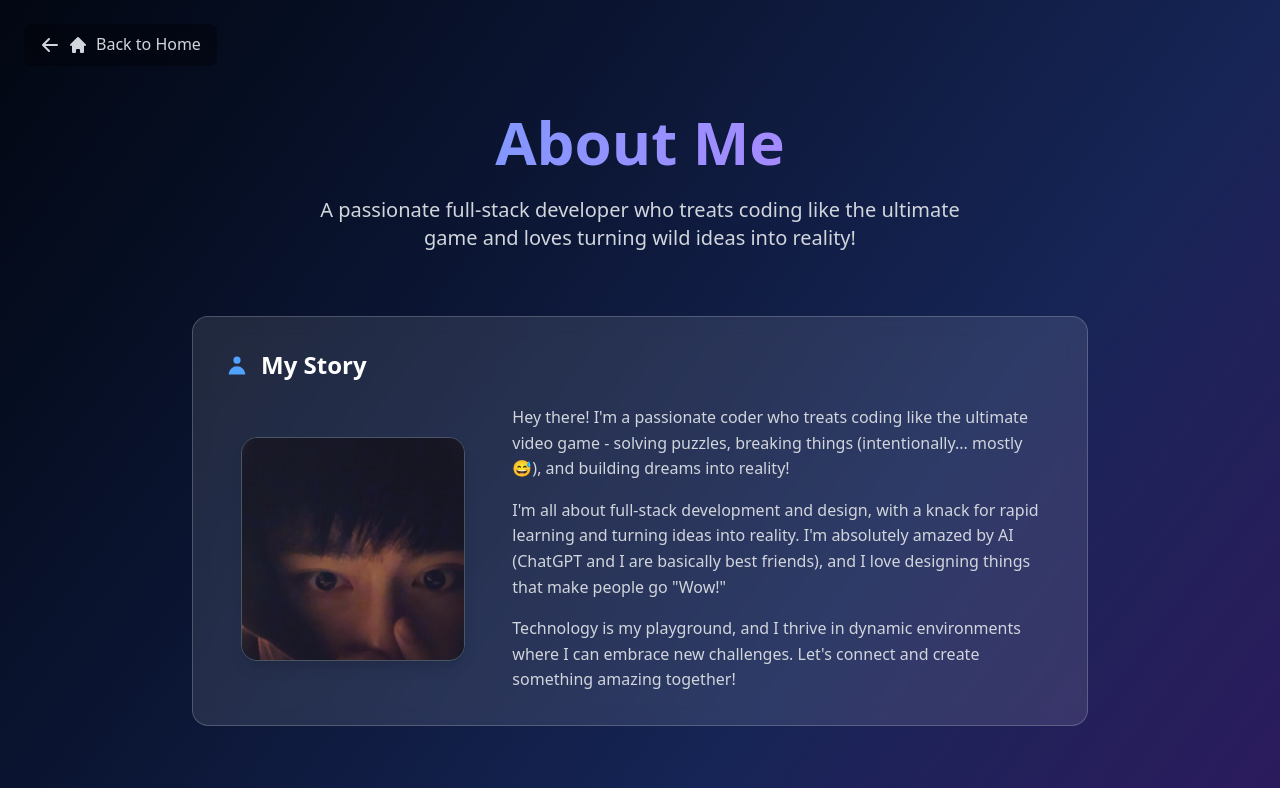
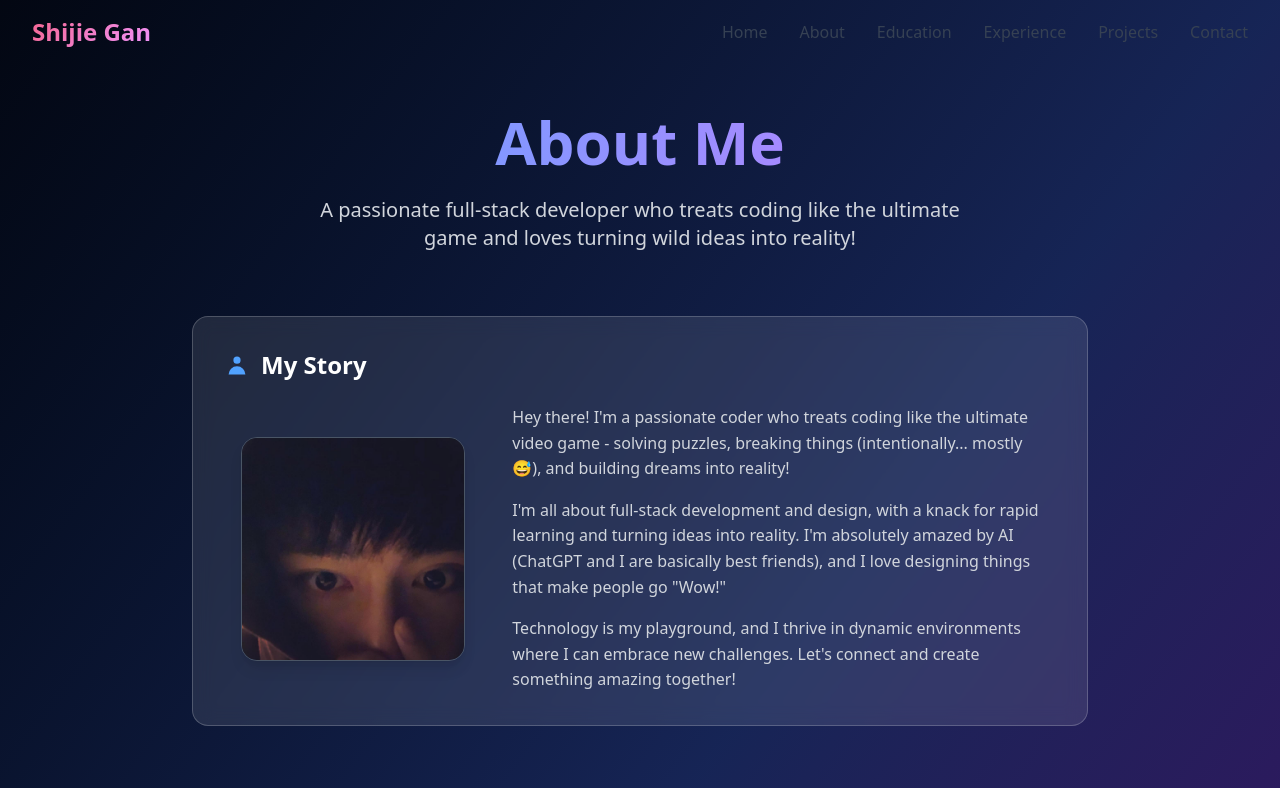
Before and after one commit to sgan0420/portfolio, a Next.js app: page /about in a window 1280 px wide. Shown: the top 788 px of the page. Built offline with nearby package versions, Linux system fonts and the light colour scheme.

Commit message:
add header to every page

```diff
--- a/src/app/about/page.tsx
+++ b/src/app/about/page.tsx
@@ -2,7 +2,8 @@
 
 import { motion } from "framer-motion";
 import Link from "next/link";
-import { HiUser, HiHeart, HiArrowLeft, HiHome, HiBriefcase, HiAcademicCap } from "react-icons/hi";
+import Header from "@/components/Header";
+import { HiUser, HiHeart, HiBriefcase, HiAcademicCap } from "react-icons/hi";
 
 const About = () => {
   const containerVariants = {
@@ -26,22 +27,8 @@ const About = () => {
 
   return (
     <div className="min-h-screen bg-gradient-to-br from-gray-950 via-blue-950 to-purple-950 text-white">
-      {/* Back/Home Button - Fixed Position */}
-      <motion.div
-        initial={{ opacity: 0, x: -20 }}
-        animate={{ opacity: 1, x: 0 }}
-        transition={{ duration: 0.5 }}
-        className="fixed top-6 left-6 z-40"
-      >
-        <Link
-          href="/"
-          className="inline-flex items-center gap-2 px-4 py-2 text-gray-300 hover:text-white transition-colors duration-300 group bg-black/30 backdrop-blur-sm rounded-lg"
-        >
-          <HiArrowLeft className="w-5 h-5 group-hover:-translate-x-1 transition-transform duration-300" />
-          <HiHome className="w-5 h-5" />
-          <span className="font-medium">Back to Home</span>
-        </Link>
-      </motion.div>
+      {/* Header */}
+      <Header />
 
       <div className="container mx-auto px-6 pt-28 pb-20">
         <motion.div
--- a/src/app/contact/page.tsx
+++ b/src/app/contact/page.tsx
@@ -3,15 +3,14 @@
 import { useState } from "react";
 import { motion } from "framer-motion";
 import Link from "next/link";
+import Header from "@/components/Header";
 import {
   HiMail,
   HiPhone,
   HiLocationMarker,
   HiPaperAirplane,
   HiUser,
-  HiChat,
-  HiArrowLeft,
-  HiHome
+  HiChat
 } from "react-icons/hi";
 import { FaGithub, FaLinkedin, FaInstagram } from "react-icons/fa";
 
@@ -100,22 +99,8 @@ const Contact = () => {
 
   return (
     <div className="min-h-screen bg-gradient-to-br from-gray-950 via-blue-950 to-purple-950 text-white">
-      {/* Back/Home Button - Fixed Position */}
-      <motion.div
-        initial={{ opacity: 0, x: -20 }}
-        animate={{ opacity: 1, x: 0 }}
-        transition={{ duration: 0.5 }}
-        className="fixed top-6 left-6 z-40"
-      >
-        <Link
-          href="/"
-          className="inline-flex items-center gap-2 px-4 py-2 text-gray-300 hover:text-white transition-colors duration-300 group bg-black/30 backdrop-blur-sm rounded-lg"
-        >
-          <HiArrowLeft className="w-5 h-5 group-hover:-translate-x-1 transition-transform duration-300" />
-          <HiHome className="w-5 h-5" />
-          <span className="font-medium">Back to Home</span>
-        </Link>
-      </motion.div>
+      {/* Header */}
+      <Header />
 
       <div className="container mx-auto px-6 pt-28 pb-20">
         <motion.div
--- a/src/app/education/page.tsx
+++ b/src/app/education/page.tsx
@@ -2,7 +2,8 @@
 
 import { motion } from "framer-motion";
 import Link from "next/link";
-import { HiAcademicCap, HiArrowLeft, HiHome, HiCode } from "react-icons/hi";
+import Header from "@/components/Header";
+import { HiAcademicCap, HiCode } from "react-icons/hi";
 
 const Education = () => {
   const containerVariants = {
@@ -26,22 +27,8 @@ const Education = () => {
 
   return (
     <div className="min-h-screen bg-gradient-to-br from-gray-950 via-blue-950 to-purple-950 text-white">
-      {/* Back/Home Button - Fixed Position */}
-      <motion.div
-        initial={{ opacity: 0, x: -20 }}
-        animate={{ opacity: 1, x: 0 }}
-        transition={{ duration: 0.5 }}
-        className="fixed top-6 left-6 z-40"
-      >
-        <Link
-          href="/"
-          className="inline-flex items-center gap-2 px-4 py-2 text-gray-300 hover:text-white transition-colors duration-300 group bg-black/30 backdrop-blur-sm rounded-lg"
-        >
-          <HiArrowLeft className="w-5 h-5 group-hover:-translate-x-1 transition-transform duration-300" />
-          <HiHome className="w-5 h-5" />
-          <span className="font-medium">Back to Home</span>
-        </Link>
-      </motion.div>
+      {/* Header */}
+      <Header />
 
       <div className="container mx-auto px-6 pt-28 pb-20">
         <motion.div
--- a/src/app/experience/page.tsx
+++ b/src/app/experience/page.tsx
@@ -2,7 +2,8 @@
 
 import { motion } from "framer-motion";
 import Link from "next/link";
-import { HiCode, HiArrowLeft, HiHome } from "react-icons/hi";
+import Header from "@/components/Header";
+import { HiCode } from "react-icons/hi";
 
 const Experience = () => {
   const containerVariants = {
@@ -26,22 +27,8 @@ const Experience = () => {
 
   return (
     <div className="min-h-screen bg-gradient-to-br from-gray-950 via-blue-950 to-purple-950 text-white">
-      {/* Back/Home Button - Fixed Position */}
-      <motion.div
-        initial={{ opacity: 0, x: -20 }}
-        animate={{ opacity: 1, x: 0 }}
-        transition={{ duration: 0.5 }}
-        className="fixed top-6 left-6 z-40"
-      >
-        <Link
-          href="/"
-          className="inline-flex items-center gap-2 px-4 py-2 text-gray-300 hover:text-white transition-colors duration-300 group bg-black/30 backdrop-blur-sm rounded-lg"
-        >
-          <HiArrowLeft className="w-5 h-5 group-hover:-translate-x-1 transition-transform duration-300" />
-          <HiHome className="w-5 h-5" />
-          <span className="font-medium">Back to Home</span>
-        </Link>
-      </motion.div>
+      {/* Header */}
+      <Header />
 
       <div className="container mx-auto px-6 pt-28 pb-20">
         <motion.div
--- a/src/app/projects/page.tsx
+++ b/src/app/projects/page.tsx
@@ -2,7 +2,8 @@
 
 import { motion } from "framer-motion";
 import Link from "next/link";
-import { HiExternalLink, HiCode, HiEye, HiArrowLeft, HiHome } from "react-icons/hi";
+import Header from "@/components/Header";
+import { HiExternalLink, HiCode, HiEye } from "react-icons/hi";
 import { FaGithub, FaReact, FaNodeJs, FaPython, FaJava } from "react-icons/fa";
 import { SiTypescript, SiNextdotjs, SiTailwindcss, SiMongodb } from "react-icons/si";
 
@@ -79,22 +80,8 @@ const Projects = () => {
 
   return (
     <div className="min-h-screen bg-gradient-to-br from-gray-950 via-blue-950 to-purple-950 text-white">
-      {/* Back/Home Button - Fixed Position */}
-      <motion.div
-        initial={{ opacity: 0, x: -20 }}
-        animate={{ opacity: 1, x: 0 }}
-        transition={{ duration: 0.5 }}
-        className="fixed top-6 left-6 z-40"
-      >
-        <Link
-          href="/"
-          className="inline-flex items-center gap-2 px-4 py-2 text-gray-300 hover:text-white transition-colors duration-300 group bg-black/30 backdrop-blur-sm rounded-lg"
-        >
-          <HiArrowLeft className="w-5 h-5 group-hover:-translate-x-1 transition-transform duration-300" />
-          <HiHome className="w-5 h-5" />
-          <span className="font-medium">Back to Home</span>
-        </Link>
-      </motion.div>
+      {/* Header */}
+      <Header />
 
       <div className="container mx-auto px-6 pt-28 pb-20">
         <motion.div
```
